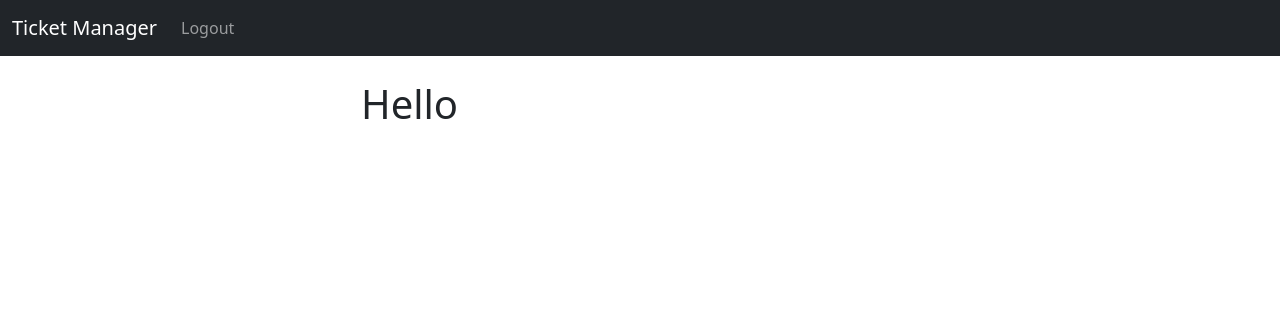
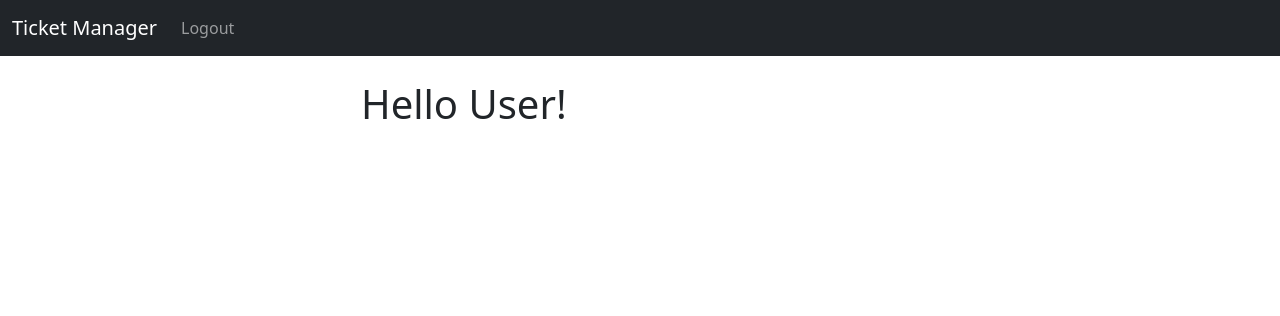
Before and after one commit to LegitWIZRD/TicketManager3, a Django app: page / in a window 1280 px wide. Shown: the top 316 px of the page. Run offline with Django 4.2, Linux system fonts and the light colour scheme; the visitor is signed in with stand-in values (Sample User, id 1).

Commit message:
Updated the 'home.html' file to correct the login issue.

```diff
--- a/TicketManager3/APP/templates/home.html
+++ b/TicketManager3/APP/templates/home.html
@@ -5,7 +5,7 @@
 
   {% if user.is_authenticated %}
 
-  <h1>Hello</h1>
+  <h1>Hello User!</h1>
 
 
   {% else %}
@@ -21,13 +21,13 @@
       <div class="row mb-3">
 
         <div class="col-sm-10">
-          <input type="text" class="form-control" placeholder="User ID" id="usr">
+          <input type="text" class="form-control" placeholder="User ID" name="usr">
         </div>
       </div>
       <div class="row mb-3">
 
         <div class="col-sm-10">
-          <input type="password" class="form-control" placeholder="Password" id="pswd">
+          <input type="password" class="form-control" placeholder="Password" name="pswd">
         </div>
       </div>
       <button type="submit" class="btn btn-secondary">Sign in</button>
```
